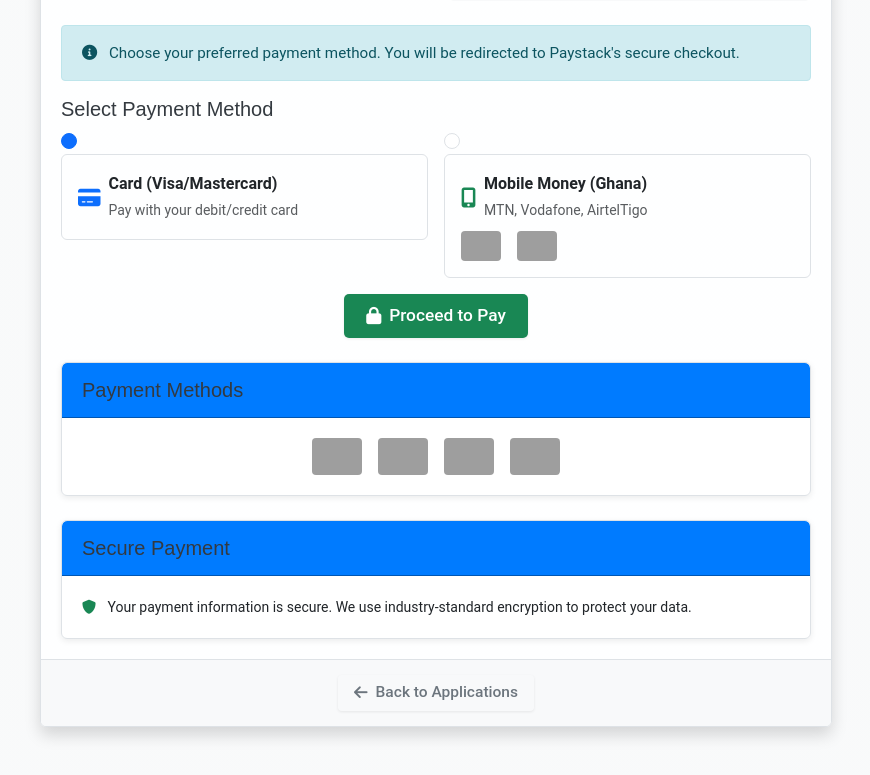
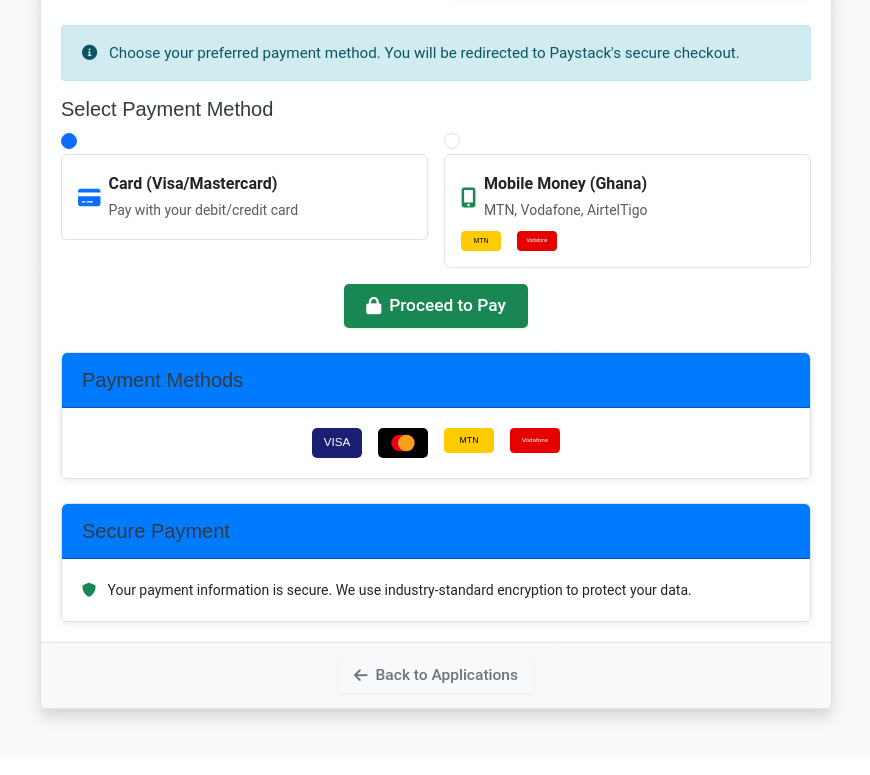
Before and after one commit to tonycondone/birth-certificate-system, a PHP site: page /resources/views/applications/pay.php in a window 1280 px wide. Shown: the part 751-1526 px from the top of the page, without its empty margins (204-1074 px from the left). After the commit the page ends 1476 px from the top, so only its background shows below. Run offline with PHP 8.4, Linux system fonts and the light colour scheme; the template is opened without the code that fills it, so the values that code supplies are empty; style sheets or scripts are compiled from the project's sources; some libraries are stand-ins or nearby versions; grey boxes are pictures that could not be loaded.

Commit message:
auto: Fri, Aug  8, 2025  1:09:38 PM

```diff
--- a/resources/views/applications/pay.php
+++ b/resources/views/applications/pay.php
@@ -68,8 +68,8 @@ require_once __DIR__ . '/../layouts/base.php';
                                             </div>
                                         </div>
                                         <div class="d-flex gap-3 mt-2 align-items-center">
-                                            <img src="/images/payment/mtn-momo.png" alt="MTN MoMo" width="40" height="24">
-                                            <img src="/images/payment/vodafone-cash.png" alt="Vodafone Cash" width="40" height="24">
+                                            <img src="/images/payment/mtn-momo.svg" alt="MTN MoMo" width="40" height="24">
+                                            <img src="/images/payment/vodafone-cash.svg" alt="Vodafone Cash" width="40" height="24">
                                         </div>
                                     </div>
                                 </label>
@@ -93,16 +93,16 @@ require_once __DIR__ . '/../layouts/base.php';
                                 <div class="card-body">
                                     <div class="d-flex flex-wrap gap-3 justify-content-center">
                                         <div class="payment-method-icon">
-                                            <img src="/images/payment/visa.png" alt="Visa" width="50" height="30">
+                                            <img src="/images/payment/visa.svg" alt="Visa" width="50" height="30">
                                         </div>
                                         <div class="payment-method-icon">
-                                            <img src="/images/payment/mastercard.png" alt="Mastercard" width="50" height="30">
+                                            <img src="/images/payment/mastercard.svg" alt="Mastercard" width="50" height="30">
                                         </div>
                                         <div class="payment-method-icon">
-                                            <img src="/images/payment/mtn-momo.png" alt="MTN Mobile Money" width="50" height="30">
+                                            <img src="/images/payment/mtn-momo.svg" alt="MTN Mobile Money" width="50" height="30">
                                         </div>
                                         <div class="payment-method-icon">
-                                            <img src="/images/payment/vodafone-cash.png" alt="Vodafone Cash" width="50" height="30">
+                                            <img src="/images/payment/vodafone-cash.svg" alt="Vodafone Cash" width="50" height="30">
                                         </div>
                                     </div>
                                 </div>
```
